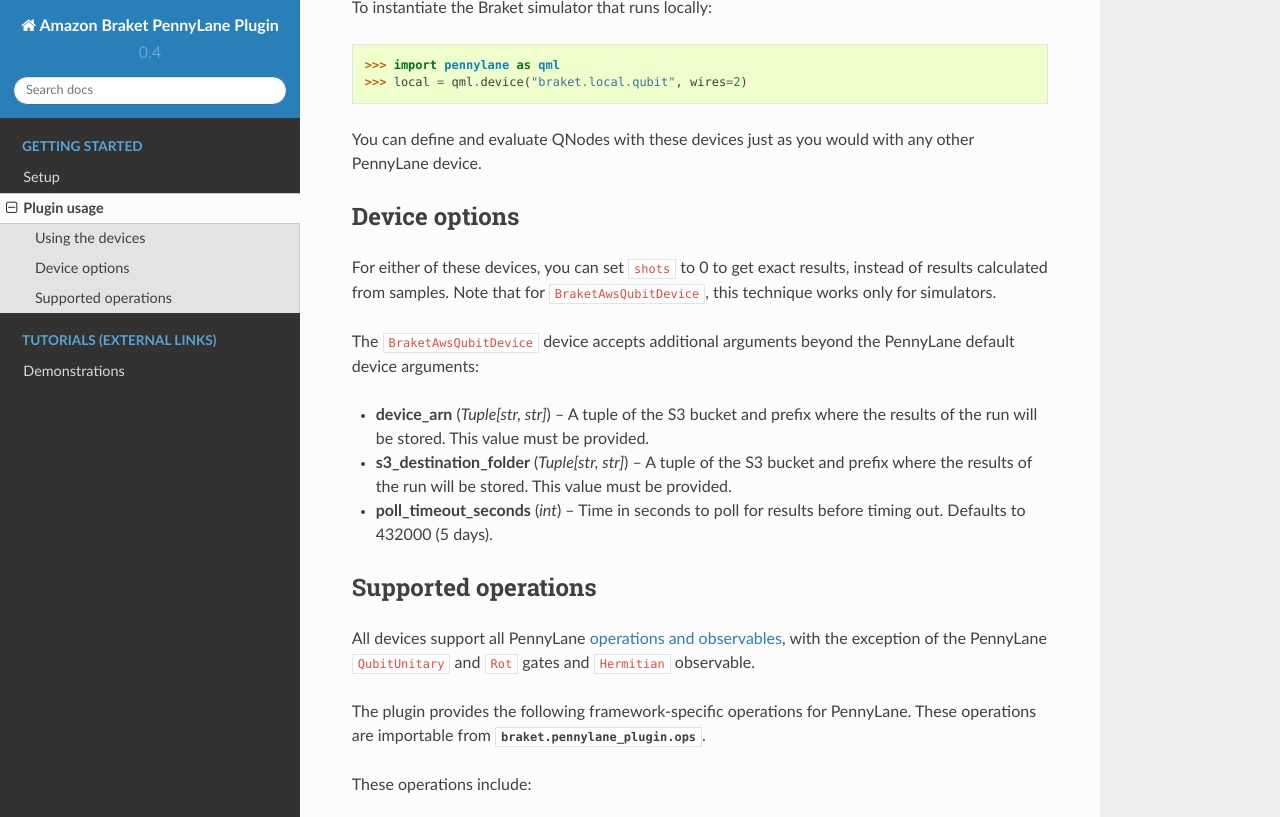
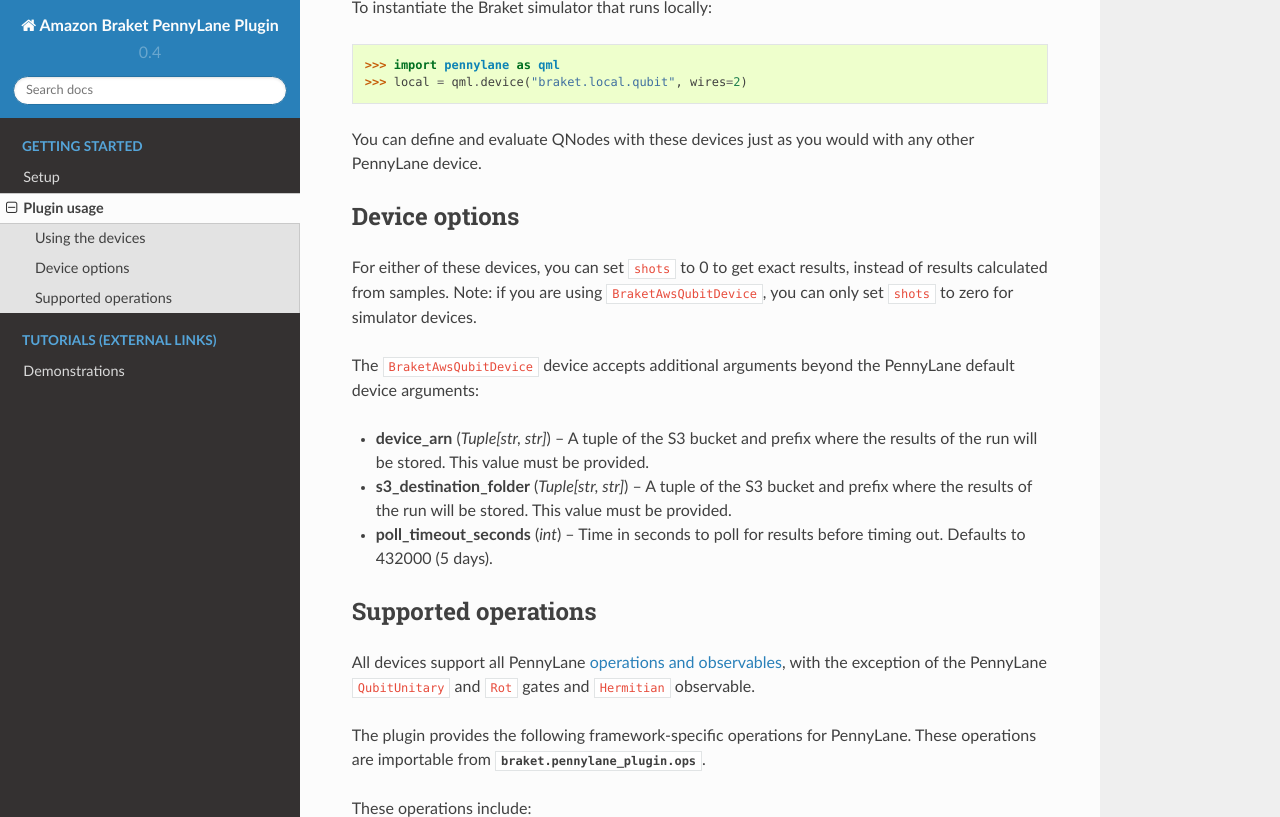
Before and after one commit to amazon-braket/amazon-braket-pennylane-plugin-python, a Sphinx documentation site: the page built from doc/usage.rst, in a window 1280 px wide and 900 px high, scrolled down 707 px, cut to the strip 0-817 px from the top of the window. Built offline with Sphinx 7.4.7 and the Read the Docs theme 2.0.0, drawn with Linux system fonts in a browser that asks for light colours; pages that are not in the unit, such as notebooks, are missing from menus.

Commit message:
Update doc/usage.rst
Co-authored-by: Cody Wang <speller26@gmail.com>

```diff
--- a/doc/usage.rst
+++ b/doc/usage.rst
@@ -31,7 +31,7 @@
 Device options
 ==============
 
-For either of these devices, you can set ``shots`` to 0 to get exact results, instead of results calculated from samples. Note that for ``BraketAwsQubitDevice``, this technique works only for simulators.
+For either of these devices, you can set ``shots`` to 0 to get exact results, instead of results calculated from samples. Note: if you are using ``BraketAwsQubitDevice``, you can only set ``shots`` to zero for simulator devices.
 
 The ``BraketAwsQubitDevice`` device accepts additional arguments beyond the PennyLane default device arguments:
 
```
